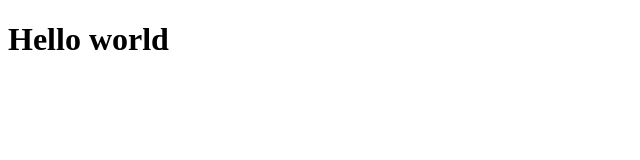
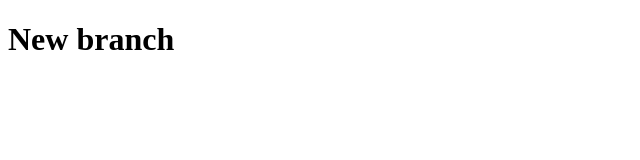
Before and after one commit to komaritskaya/turbo-lamp, a plain HTML site: page index.html in a window 1280 px wide. Shown: the full height of the page, 0-640 px from the left. Drawn offline with Linux system fonts and the light colour scheme.

Commit message:
Changed title to New branch

```diff
--- a/index.html
+++ b/index.html
@@ -7,6 +7,6 @@
   <title>Document</title>
 </head>
 <body>
-    <h1>Hello world</h1>
+    <h1>New branch</h1>
 </body>
 </html>
```
